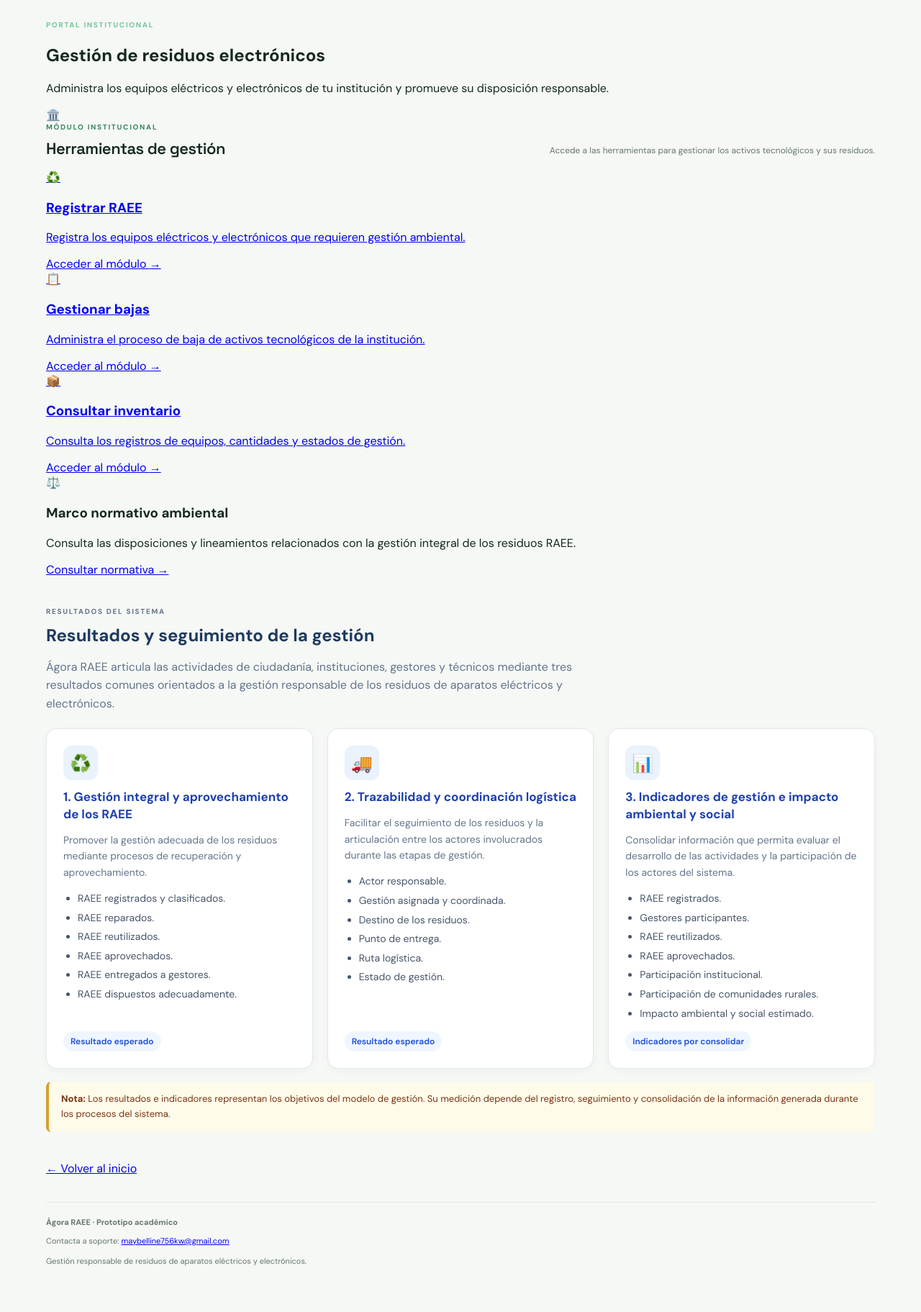
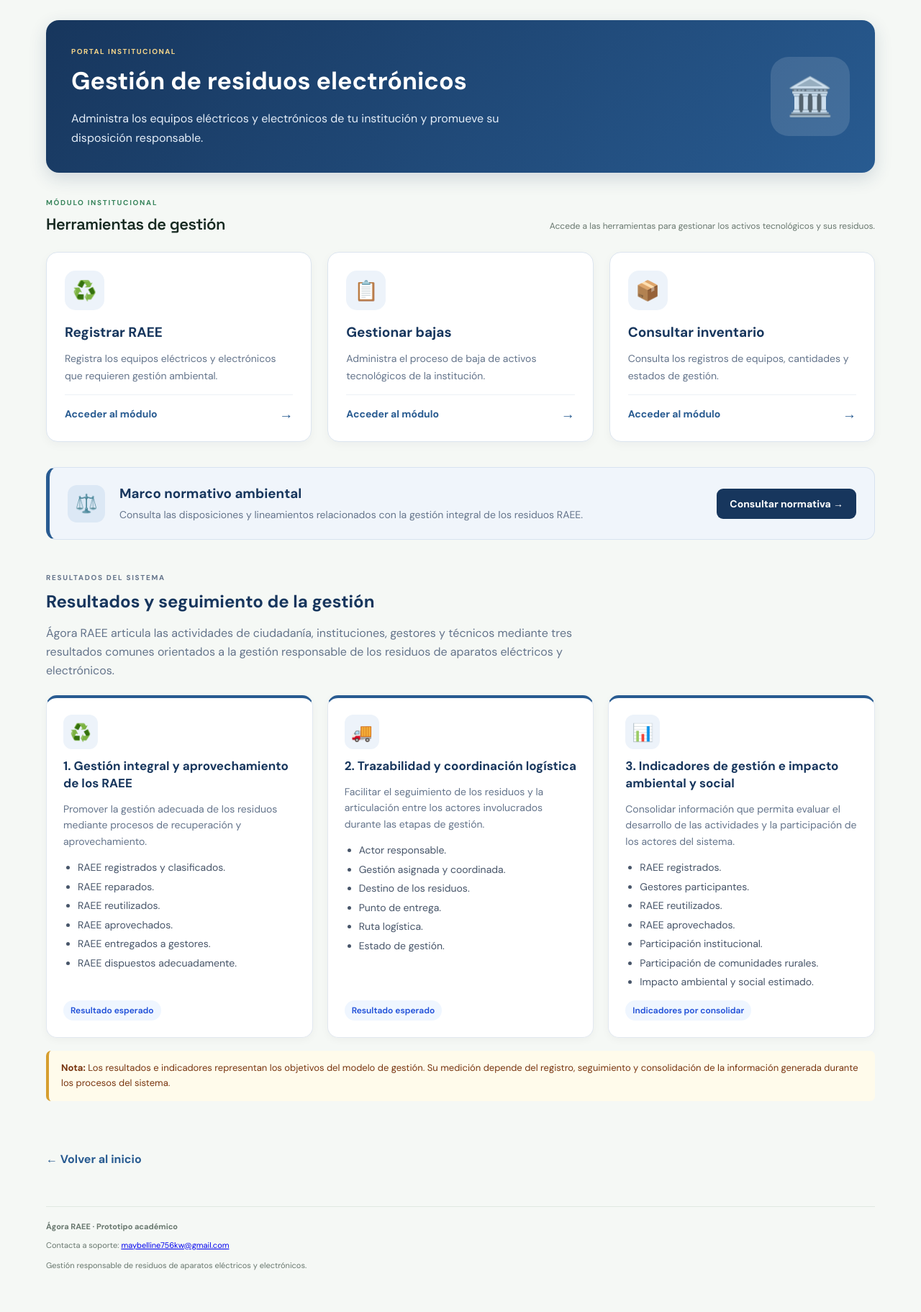
Before and after one commit to maybelline756kw-source/agora_raee_v1.2, a FastAPI app: page /form/instituciones in a window 1280 px wide. Shown: the part 165-1988 px from the top of the page at 72% size. After the commit the page ends 1930 px from the top, so only its background shows below. Run offline with FastAPI, Linux system fonts and the light colour scheme.

Commit message:
Add styles for institution page layout and components

```diff
--- a/static/styles.css
+++ b/static/styles.css
@@ -502,3 +502,289 @@
     }
 
 }
+
+
+
+/* ==========================================
+   ÁGORA RAEE - PANEL INSTITUCIONES
+========================================== */
+
+.institution-page {
+    padding-bottom: 35px;
+}
+
+/* ENCABEZADO */
+
+.institution-header {
+    display: flex;
+    justify-content: space-between;
+    align-items: center;
+    gap: 25px;
+    padding: 35px;
+    margin-bottom: 35px;
+    border-radius: 18px;
+    color: white;
+    background: linear-gradient(135deg, #17365d, #285b91);
+    box-shadow: 0 8px 24px rgba(23, 54, 93, 0.16);
+    overflow: hidden;
+}
+
+.institution-header h1 {
+    margin: 10px 0;
+    color: white;
+    font-size: clamp(25px, 4vw, 34px);
+}
+
+.institution-header p {
+    max-width: 650px;
+    margin-bottom: 0;
+    color: #e4edf8;
+    line-height: 1.7;
+}
+
+.institution-header .eyebrow {
+    color: #f5d58a;
+    font-weight: 750;
+    letter-spacing: 1.5px;
+}
+
+.institution-header-symbol {
+    display: grid;
+    place-items: center;
+    flex-shrink: 0;
+    width: 110px;
+    height: 110px;
+    border-radius: 25px;
+    background: rgba(255, 255, 255, 0.13);
+    font-size: 52px;
+}
+
+/* SECCIÓN DE MÓDULOS */
+
+.institution-section {
+    margin-bottom: 35px;
+}
+
+.institution-grid {
+    display: grid;
+    grid-template-columns: repeat(3, minmax(0, 1fr));
+    gap: 22px;
+    margin-top: 25px;
+}
+
+.institution-card {
+    display: flex;
+    flex-direction: column;
+    gap: 13px;
+    min-height: 255px;
+    padding: 25px;
+    background: white;
+    border: 1px solid #dce5ef;
+    border-radius: 16px;
+    text-decoration: none;
+    color: #334155;
+    box-shadow: 0 4px 13px rgba(15, 23, 42, 0.04);
+    transition: transform 0.2s ease, box-shadow 0.2s ease,
+                border-color 0.2s ease;
+}
+
+.institution-card:hover {
+    transform: translateY(-5px);
+    border-color: #d5b66d;
+    box-shadow: 0 12px 25px rgba(23, 54, 93, 0.11);
+}
+
+.institution-icon {
+    display: grid;
+    place-items: center;
+    width: 55px;
+    height: 55px;
+    border-radius: 15px;
+    background: #edf3fa;
+    font-size: 27px;
+}
+
+.institution-card h3 {
+    margin: 5px 0 0;
+    color: #17365d;
+    font-size: 19px;
+}
+
+.institution-card p {
+    margin: 0;
+    color: #64748b;
+    font-size: 14px;
+    line-height: 1.7;
+}
+
+.institution-action {
+    display: flex;
+    justify-content: space-between;
+    align-items: center;
+    gap: 10px;
+    margin-top: auto;
+    padding-top: 14px;
+    border-top: 1px solid #edf1f5;
+    color: #285b91;
+    font-size: 14px;
+    font-weight: 700;
+}
+
+.institution-action span {
+    font-size: 19px;
+    transition: transform 0.2s ease;
+}
+
+.institution-card:hover .institution-action span {
+    transform: translateX(5px);
+}
+
+/* MARCO NORMATIVO */
+
+.institution-legal {
+    display: flex;
+    align-items: center;
+    gap: 20px;
+    padding: 23px 25px;
+    margin: 35px 0;
+    background: #f0f5fb;
+    border: 1px solid #d8e3f0;
+    border-left: 5px solid #285b91;
+    border-radius: 14px;
+}
+
+.institution-legal-icon {
+    display: grid;
+    place-items: center;
+    flex-shrink: 0;
+    width: 52px;
+    height: 52px;
+    border-radius: 13px;
+    background: #dce8f5;
+    font-size: 25px;
+}
+
+.institution-legal-text {
+    flex: 1;
+}
+
+.institution-legal-text h3 {
+    margin: 0 0 6px;
+    color: #17365d;
+}
+
+.institution-legal-text p {
+    margin: 0;
+    color: #64748b;
+    font-size: 14px;
+    line-height: 1.6;
+}
+
+.institution-legal-button {
+    display: inline-block;
+    padding: 12px 18px;
+    border-radius: 9px;
+    background: #17365d;
+    color: white;
+    text-decoration: none;
+    font-size: 14px;
+    font-weight: 650;
+    white-space: nowrap;
+    transition: background 0.2s ease, transform 0.2s ease;
+}
+
+.institution-legal-button:hover {
+    background: #285b91;
+    transform: translateY(-2px);
+}
+
+/* RESULTADOS COMUNES */
+
+.institution-outcomes {
+    margin-top: 45px;
+}
+
+.institution-outcomes .common-outcomes-heading h2 {
+    color: #17365d;
+}
+
+.institution-outcomes .outcome-card {
+    border-top: 4px solid #285b91;
+}
+
+.institution-outcomes .outcome-icon {
+    background: #edf3fa;
+}
+
+.institution-outcomes .outcome-card h3 {
+    color: #17365d;
+}
+
+/* VOLVER */
+
+.institution-back-link {
+    display: inline-block;
+    margin: 30px 0;
+    color: #285b91;
+    text-decoration: none;
+    font-weight: 700;
+    transition: color 0.2s ease;
+}
+
+.institution-back-link:hover {
+    color: #17365d;
+}
+
+/* PIE DE PÁGINA */
+
+.institution-page footer {
+    margin-top: 25px;
+}
+
+/* RESPONSIVE */
+
+@media (max-width: 900px) {
+    .institution-grid {
+        grid-template-columns: repeat(2, minmax(0, 1fr));
+    }
+
+    .institution-legal {
+        flex-wrap: wrap;
+    }
+
+    .institution-legal-button {
+        margin-left: 72px;
+    }
+}
+
+@media (max-width: 600px) {
+    .institution-header {
+        padding: 25px;
+    }
+
+    .institution-header-symbol {
+        width: 65px;
+        height: 65px;
+        border-radius: 15px;
+        font-size: 32px;
+    }
+
+    .institution-grid {
+        grid-template-columns: 1fr;
+    }
+
+    .institution-card {
+        min-height: 230px;
+    }
+
+    .institution-legal {
+        align-items: flex-start;
+        padding: 20px;
+    }
+
+    .institution-legal-button {
+        width: 100%;
+        margin-left: 0;
+        text-align: center;
+    }
+}
```
